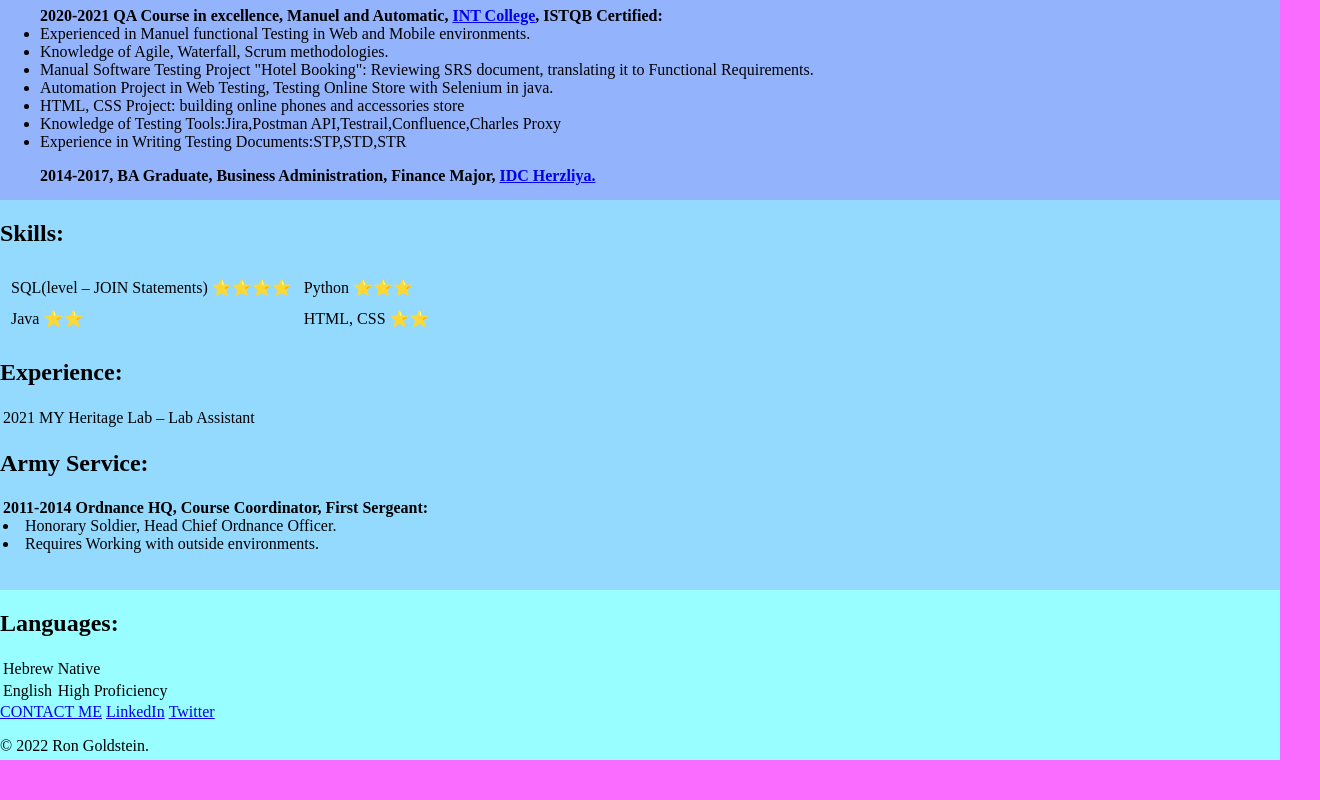
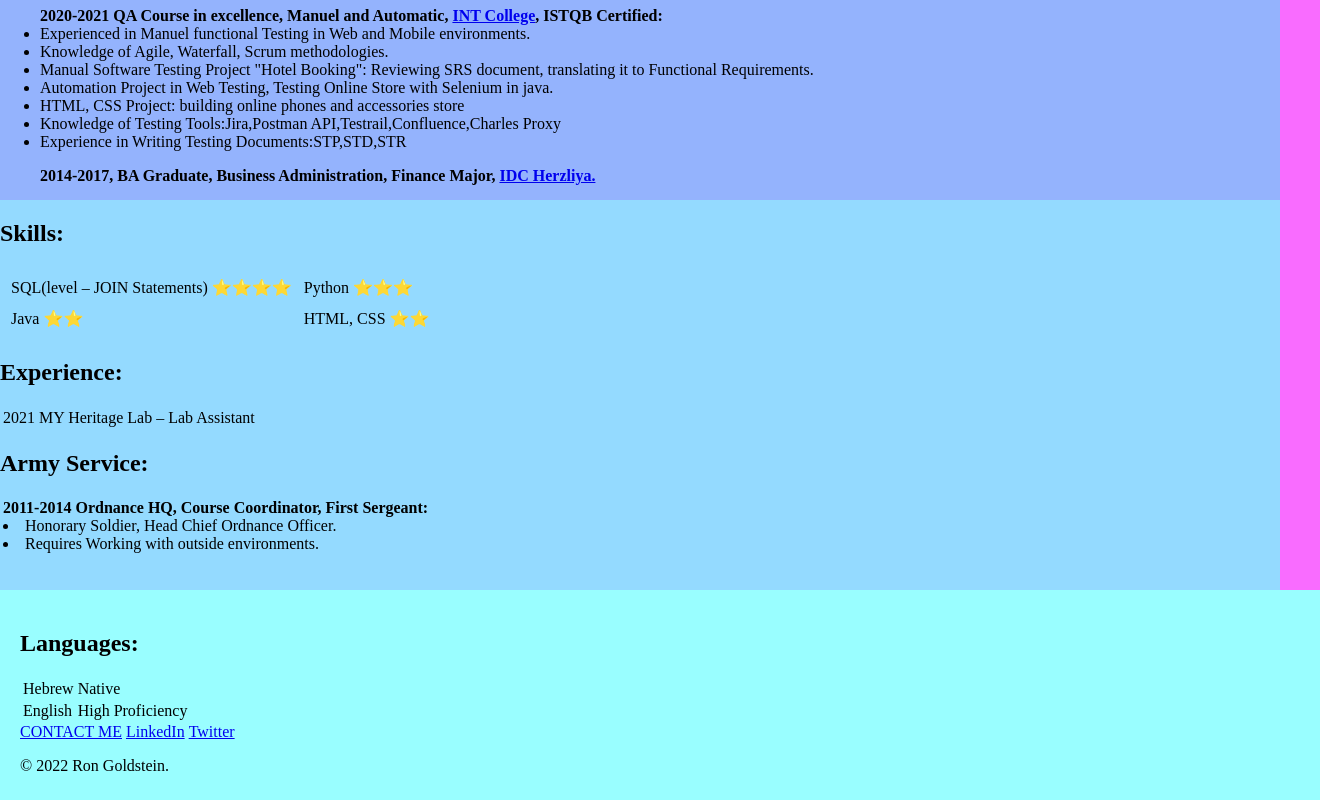
Before and after one commit to RonJGold/cv, a plain HTML site: page index.html in a window 1280 px wide. Shown: the part 410-1210 px from the top of the page, 1320 px wide, since content can reach past the window. Before the commit the page ends 1170 px from the top, so only its background shows below. Drawn offline with Linux system fonts and the light colour scheme.

Commit message:
Update master.css

```diff
--- a/css/master.css
+++ b/css/master.css
@@ -6,7 +6,7 @@ body{background-color :   #F96CFF;margin:0;}
 
 .Skills{background-color: #94DAFF;position:absolute;top:610px;width:100%;height:400px;}
 
-.end{background-color: #99FEFF;position:absolute;top:1000px;width:100%;height:170px;}
+.end{background-color: #99FEFF;position:absolute;top:1000px;width:100%;height:170px;padding:20px;}
 .footer-link {display:inline-block;
 }
 .hr{background-color: #CEA2D7;}
```
